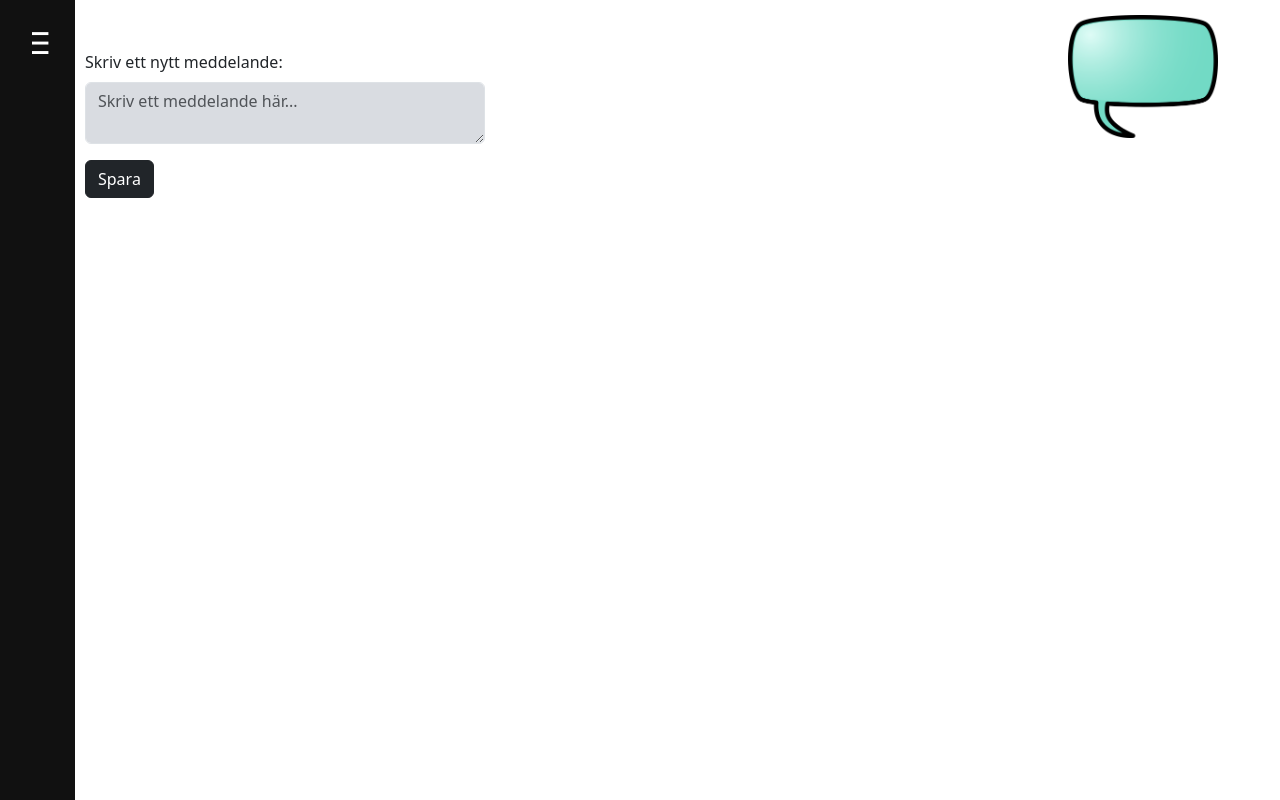
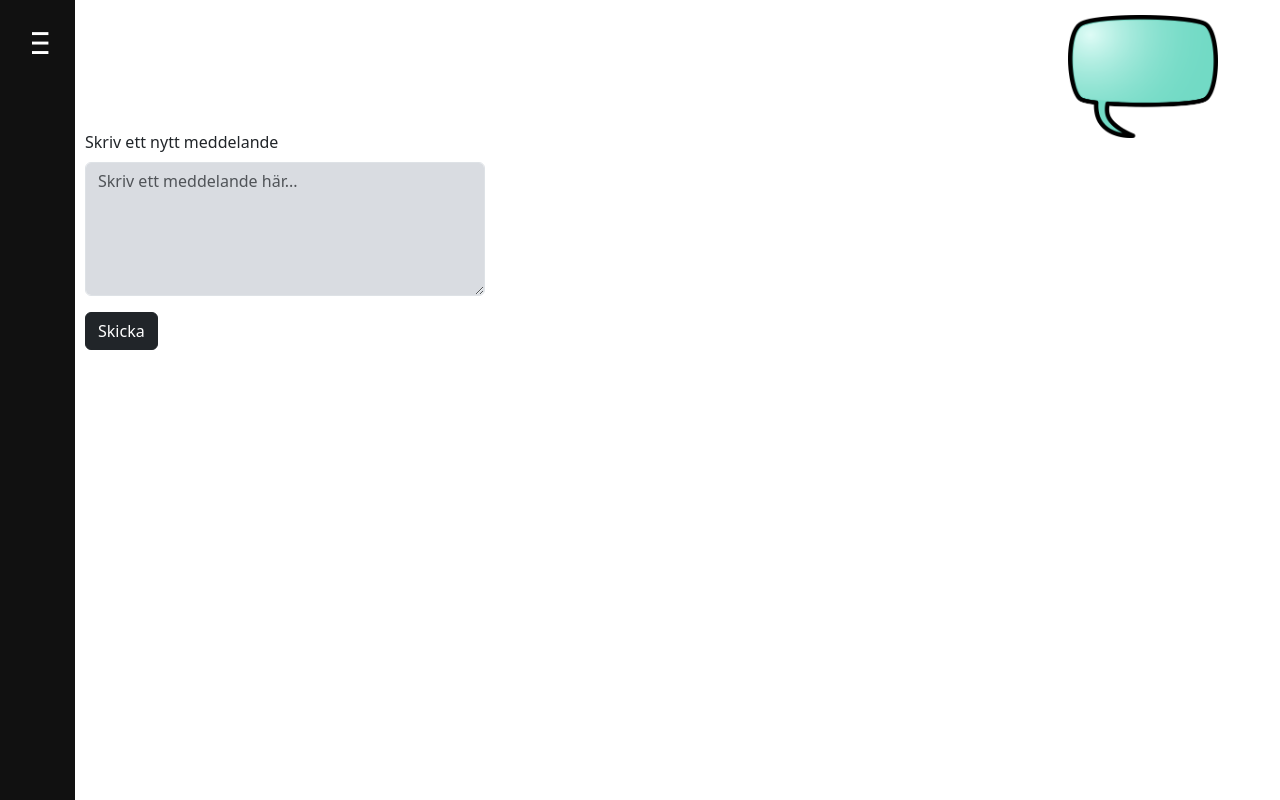
Before and after one commit to JennySta1017/Chatify-webbpage, a React (Vite) app: page /Message in a window 1280 px wide. Built offline with nearby package versions, Linux system fonts and the light colour scheme; no server answers; sample sign-in values are in the browser's storage.

Commit message:
Input fungerar

```diff
--- a/index.html
+++ b/index.html
@@ -9,8 +9,8 @@
     content="default-src 'self';
              img-src 'self' https://i.pravatar.cc;
              connect-src 'self' https://chatify-api.up.railway.app;
-             style-src 'self' 'unsafe-inline' https://stackpath.bootstrapcdn.com;
-             script-src 'self' 'unsafe-inline' https://stackpath.bootstrapcdn.com;">
+             style-src 'self' 'unsafe-inline' https://stackpath.bootstrapcdn.com https://cdnjs.cloudflare.com;
+             script-src 'self' 'unsafe-inline' https://stackpath.bootstrapcdn.com https://cdnjs.cloudflare.com;">
   </head>
   <body>
     <div id="root"></div>
--- a/src/components/header/header.css
+++ b/src/components/header/header.css
@@ -1,9 +1,10 @@
 
 #header {
-    /* position: relative; Relativ position för att absolut positionerade element ska vara relativa till denna */
+    position: relative;
     margin-top: 0px;
     margin: 10px;
     height: 20px;
+    z-index: 1;
 
 
 }
--- a/src/components/message/Message.css
+++ b/src/components/message/Message.css
@@ -1,8 +1,9 @@
 
 #chatmessage {
-    margin-top: 20px;
+    margin-top: 100px;
     text-align: left;
     width: 400px;
+    z-index: 2;
 
 }
 
--- a/src/components/message/Message.jsx
+++ b/src/components/message/Message.jsx
@@ -58,25 +58,27 @@ const MessageInput = ({ onNewMessage }) => {
 
 
     return (
+        <>
 
         <Form id="chatmessage" >
-            <Form.Group className="mb-3" controlId="formBasicChat">
-            <Form.Label>Skriv ett nytt meddelande:</Form.Label>
-            <Form.Control
+
+        <Form.Group className="mb-3" controlId="Textarea">
+        <Form.Label>Skriv ett nytt meddelande</Form.Label>
+        <Form.Control
+            as="textarea"
+            rows={5}
             className="input"
-            as="textarea"
             placeholder="Skriv ett meddelande här..."
             value={newMessage}
-            onChange={(e) => setNewMessage }
+            onChange={(e) => setNewMessage(DOMPurify.sanitize(e.target.value)) }/>
+        </Form.Group>
 
-            />
-            </Form.Group>
-            <Button id="chatbutton" variant="dark" type="button" onClick={createNewMessage}>
-            Spara
-            </Button>
+        <Button id="chatbutton" variant="dark" type="button" onClick={createNewMessage}>
+            Skicka
+        </Button>
         </Form>
 
-
+</>
     );
 
 };
```
